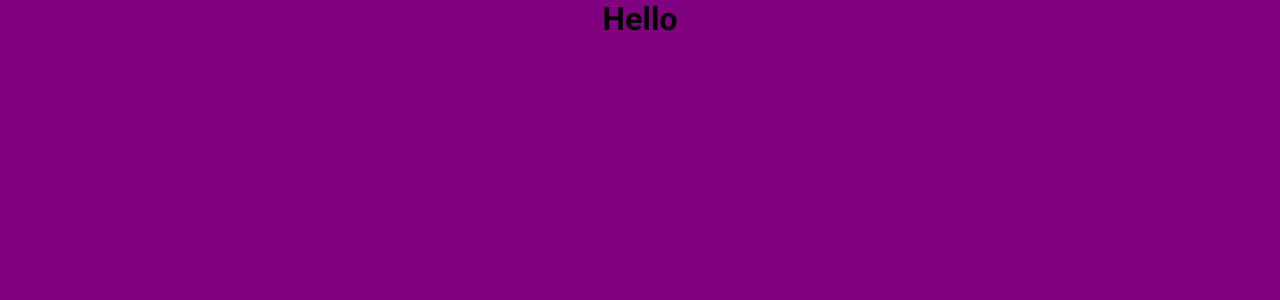
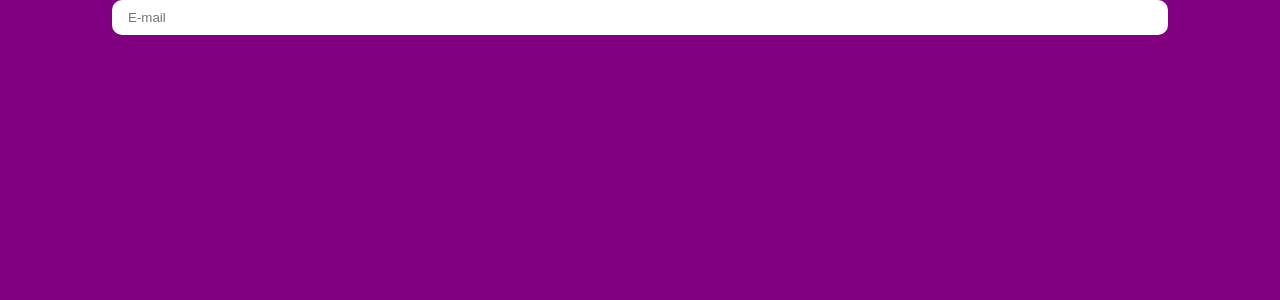
Before and after one commit to thiagofalima/login-validation-ui, a React (Create React App) app in the folder app/: page / in a window 1280 px wide. Shown: the top 300 px of the page. Built offline with nearby package versions, Linux system fonts and the light colour scheme.

Commit message:
feat(input): add Input component

```diff
--- a/app/src/App.tsx
+++ b/app/src/App.tsx
@@ -1,9 +1,10 @@
 import { Container } from "./components/Container";
+import { Input } from "./components/Input";
 
 function App() {
   return (
     <Container>
-      <h1>Hello</h1>
+      <Input placeholder="E-mail"/>
     </Container>
   );
 }
--- /dev/null
+++ b/app/src/components/Input.tsx
@@ -0,0 +1,11 @@
+import styled from "styled-components";
+
+
+export const Input = styled.input`
+    width: 80%;
+    padding: 10px 16px;
+    background-color: #FFFFFF;
+    color: #000000;
+    border-radius: 10px;
+    border: none;
+`
```
